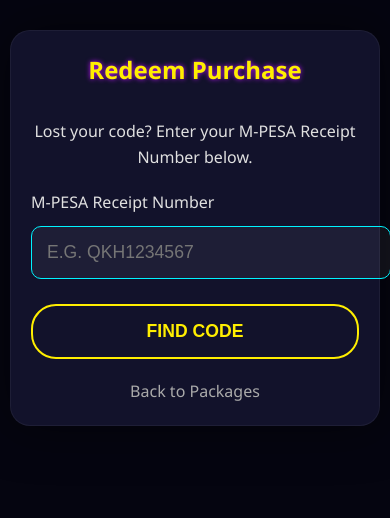
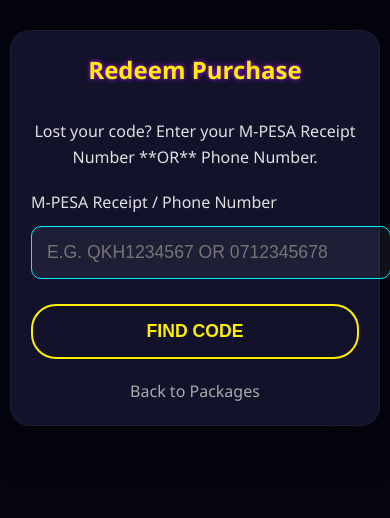
Before and after one commit to Gathirwa04/WIFI-BILLING-2.0, a Flask app: page /redeem in a window 390 px wide. Shown: the part 187-705 px from the top of the page. Run offline with Flask 3, Linux system fonts and the light colour scheme.

Commit message:
Feature: Added Search by Phone Number to Redeem Page

```diff
--- a/app.py
+++ b/app.py
@@ -185,10 +185,24 @@ def redeem():
     if request.method == 'POST':
         mpesa_code = request.form.get('mpesa_code')
         if not mpesa_code:
-            flash('Please enter a code')
+            flash('Please enter a code or phone number')
             return redirect(url_for('redeem'))
 
-        transaction = Transaction.query.filter_by(mpesa_receipt_number=mpesa_code).first()
+        # Check if it's a phone number (digits only or starts with +)
+        is_phone = mpesa_code.replace('+', '').isdigit()
+
+        transaction = None
+        if is_phone:
+            # Search by phone number (latest successful)
+            clean_phone = mpesa_code.replace('+', '').replace(' ', '')
+             # Try 254 format or 07 format
+            if clean_phone.startswith('0'):
+                clean_phone = '254' + clean_phone[1:]
+
+            transaction = Transaction.query.filter_by(phone_number=clean_phone, status='Completed').order_by(Transaction.id.desc()).first()
+        else:
+            # Search by Receipt Number
+            transaction = Transaction.query.filter_by(mpesa_receipt_number=mpesa_code).first()
 
         if transaction:
             if transaction.status == 'Completed':
@@ -196,7 +210,7 @@ def redeem():
             else:
                 flash(f'Transaction found but status is: {transaction.status}')
         else:
-            flash('Invalid M-PESA Code. Please check and try again.')
+            flash(f'No successful transaction found for {mpesa_code}.')
 
     return render_template('redeem.html')
 
--- a/templates/redeem.html
+++ b/templates/redeem.html
@@ -3,13 +3,14 @@
 {% block content %}
 <div class="payment-container" style="max-width: 500px;">
     <h2 style="text-align: center; color: var(--accent);">Redeem Purchase</h2>
-    <p style="text-align: center; margin-bottom: 20px;">Lost your code? Enter your M-PESA Receipt Number below.</p>
+    <p style="text-align: center; margin-bottom: 20px;">Lost your code? Enter your M-PESA Receipt Number **OR** Phone
+        Number.</p>
 
     <form method="POST">
         <div class="form-group">
-            <label style="display: block; margin-bottom: 10px;">M-PESA Receipt Number</label>
-            <input type="text" name="mpesa_code" class="form-control" placeholder="e.g. QKH1234567" required
-                style="text-transform: uppercase;">
+            <label style="display: block; margin-bottom: 10px;">M-PESA Receipt / Phone Number</label>
+            <input type="text" name="mpesa_code" class="form-control" placeholder="e.g. QKH1234567 OR 0712345678"
+                required style="text-transform: uppercase;">
         </div>
         <button type="submit" class="btn" style="width: 100%; border-color: var(--accent); color: var(--accent);">Find
             Code</button>
```
